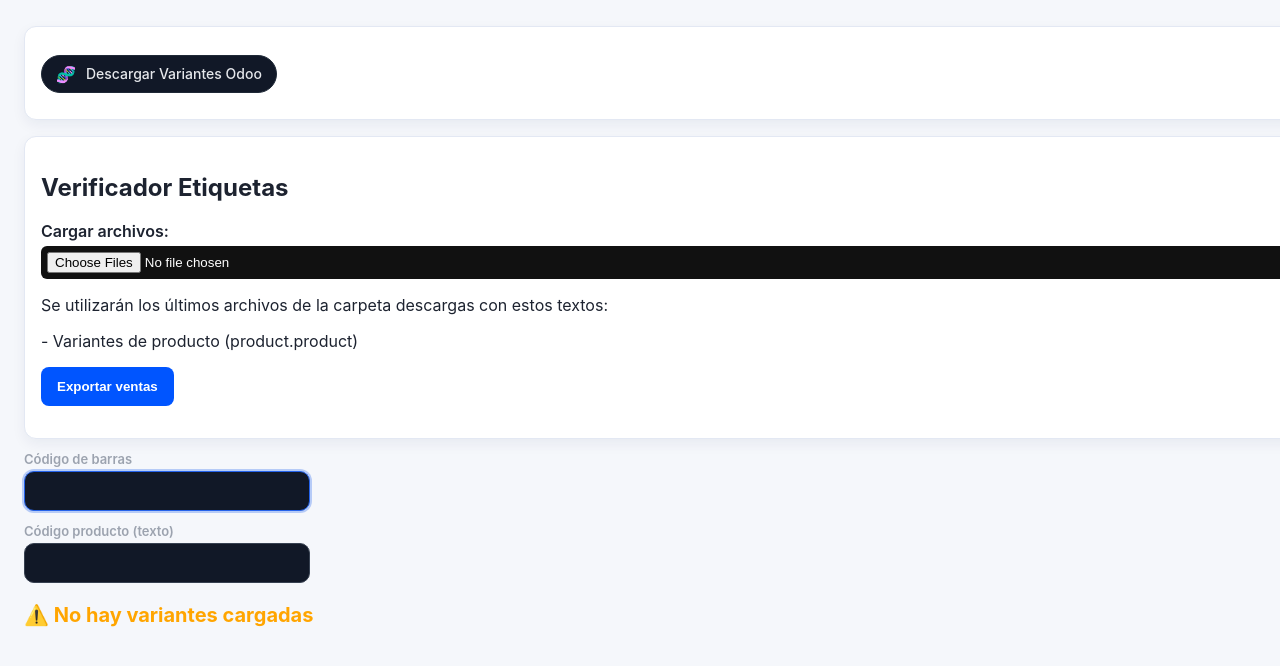
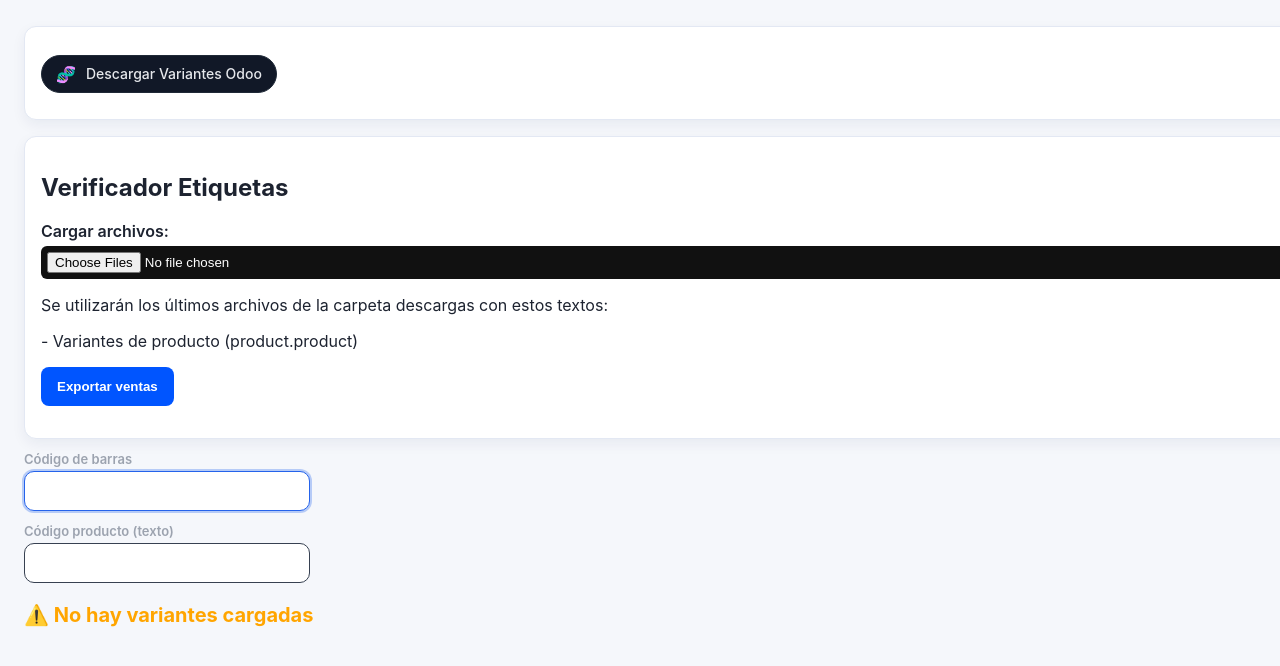
Before and after one commit to nikodp14/Panel-de-Operaciones, a website: page compras/verificador-etiquetas.html in a window 1280 px wide. Shown: the part 58-724 px from the top of the page. Drawn offline with Linux system fonts and the light colour scheme; no server answers.

Commit message:
Se corrije input validar-venta-ml

```diff
--- a/compras/verificador-etiquetas.html
+++ b/compras/verificador-etiquetas.html
@@ -20,7 +20,7 @@
    <div id="__SIDEBAR__"></div>
 
     <main class="content">
-      <div class="container">
+      <div class="container verificador-etiquetas">
         <div class="card">
           <h2 id="verVariantesOdoo" class="clickable-title">
             Descargar Variantes Odoo
--- a/css/base.css
+++ b/css/base.css
@@ -1449,20 +1449,20 @@ tr.locked .lock-btn {
   margin-bottom: 4px;
 }
 
-.field input {
+.verificador-etiquetas .field input {
   width: 260px;              /* 🔥 más pequeño */
   padding: 10px 12px;
   font-size: 16px;
   border-radius: 10px;
   border: 1px solid #374151;
-  background: #111827;
-  color: white;
+  /*background: #111827;
+  color: white;*/
   outline: none;
   transition: all 0.2s ease;
 }
 
 /* focus bonito */
-.field input:focus {
+.verificador-etiquetas .field input:focus {
   border-color: #2563eb;
   box-shadow: 0 0 0 2px rgba(37, 99, 235, 0.3);
 }
--- a/ventas/validar-ventas-ml.js
+++ b/ventas/validar-ventas-ml.js
@@ -2307,7 +2307,7 @@ document.addEventListener('DOMContentLoaded', () => {
 
     }
 
-    const info = getVarianteOdooPorCodigo(normCodigo(input.value)) || {};
+    const info = getVarianteOdooFlexible(normCodigo(input.value)) || {};
 
     nombreEl.textContent = info.name || '—';
     varianteEl.textContent = info.variant || '—';
```
